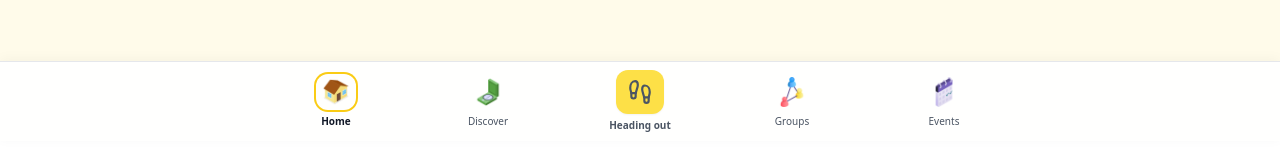
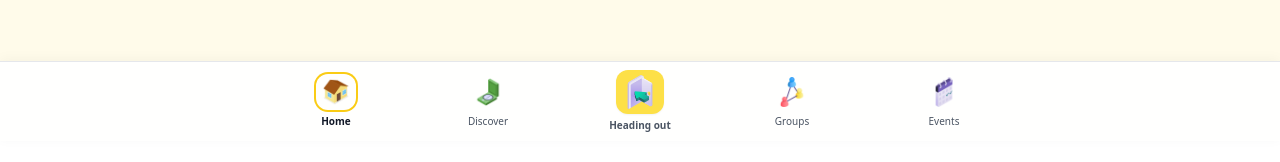
Before and after one commit to ithacaandy/PlayCove, a Next.js app: page / in a window 1280 px wide. Shown: the part 659-821 px from the top of the page. Built offline with nearby package versions, Linux system fonts and the light colour scheme; no server answers.

Commit message:
Use supplied Heading out navigation artwork

```diff
--- a/app/components/BottomNav.js
+++ b/app/components/BottomNav.js
@@ -2,7 +2,7 @@
 import Link from 'next/link';
 import Image from 'next/image';
 import {usePathname} from 'next/navigation';
-import {Footprints} from 'lucide-react';
+
 import {useNotifications} from './NotificationProvider';
 const items=[{href:'/',label:'Home',icon:'apartment'},{href:'/discover',label:'Discover',icon:'compass'},{href:'/heading-out',label:'Heading out',action:true},{href:'/groups',label:'Groups',icon:'networking'},{href:'/mine',label:'Events',icon:'reservation'}];
 export default function BottomNav(){
@@ -11,7 +11,7 @@ export default function BottomNav(){
  const active=item.href==='/'?['/','/notifications','/connections'].includes(pathname):pathname===item.href || pathname.startsWith(item.href+'/');
  const count=item.href==='/'?notifications.length:0;
  return <li key={item.href}><Link href={item.href} prefetch={false} aria-current={active?'page':undefined} aria-label={count?`Home, ${count} pending notifications`:item.label} className={`flex min-h-14 flex-col items-center justify-center rounded-xl px-1 text-center ${active?'text-gray-900':'text-gray-600'} focus-visible:outline focus-visible:outline-2 focus-visible:outline-offset-2`}>
- <span className={`relative flex items-center justify-center rounded-xl ${item.action?'h-11 w-12 bg-yellow-300 shadow-sm':'h-9 w-10'} ${active?'ring-2 ring-yellow-400':''}`}>{item.action?<Footprints size={26} aria-hidden="true"/>:<Image src={`/brand/icons/${item.icon}.png`} alt="" width={30} height={30} className="h-[30px] w-[30px] object-contain"/>}{count>0 && <span aria-hidden="true" className="absolute -right-1 -top-1 rounded-full bg-red-600 px-1.5 text-[10px] font-semibold text-white">{count>99?'99+':count}</span>}</span>
+ <span className={`relative flex items-center justify-center rounded-xl ${item.action?'h-11 w-12 bg-yellow-300 shadow-sm':'h-9 w-10'} ${active?'ring-2 ring-yellow-400':''}`}>{item.action?<Image src="/brand/icons/check-in.png" alt="" width={34} height={34} className="h-[34px] w-[34px] object-contain"/>:<Image src={`/brand/icons/${item.icon}.png`} alt="" width={30} height={30} className="h-[30px] w-[30px] object-contain"/>}{count>0 && <span aria-hidden="true" className="absolute -right-1 -top-1 rounded-full bg-red-600 px-1.5 text-[10px] font-semibold text-white">{count>99?'99+':count}</span>}</span>
  <span className={`mt-1 whitespace-nowrap text-[10px] ${item.action || active?'font-semibold':'font-medium'}`}>{item.label}</span></Link></li>;
  })}</ul></nav>;
 }
```
Also changed, not shown: public/brand/icons/check-in.png (added).
